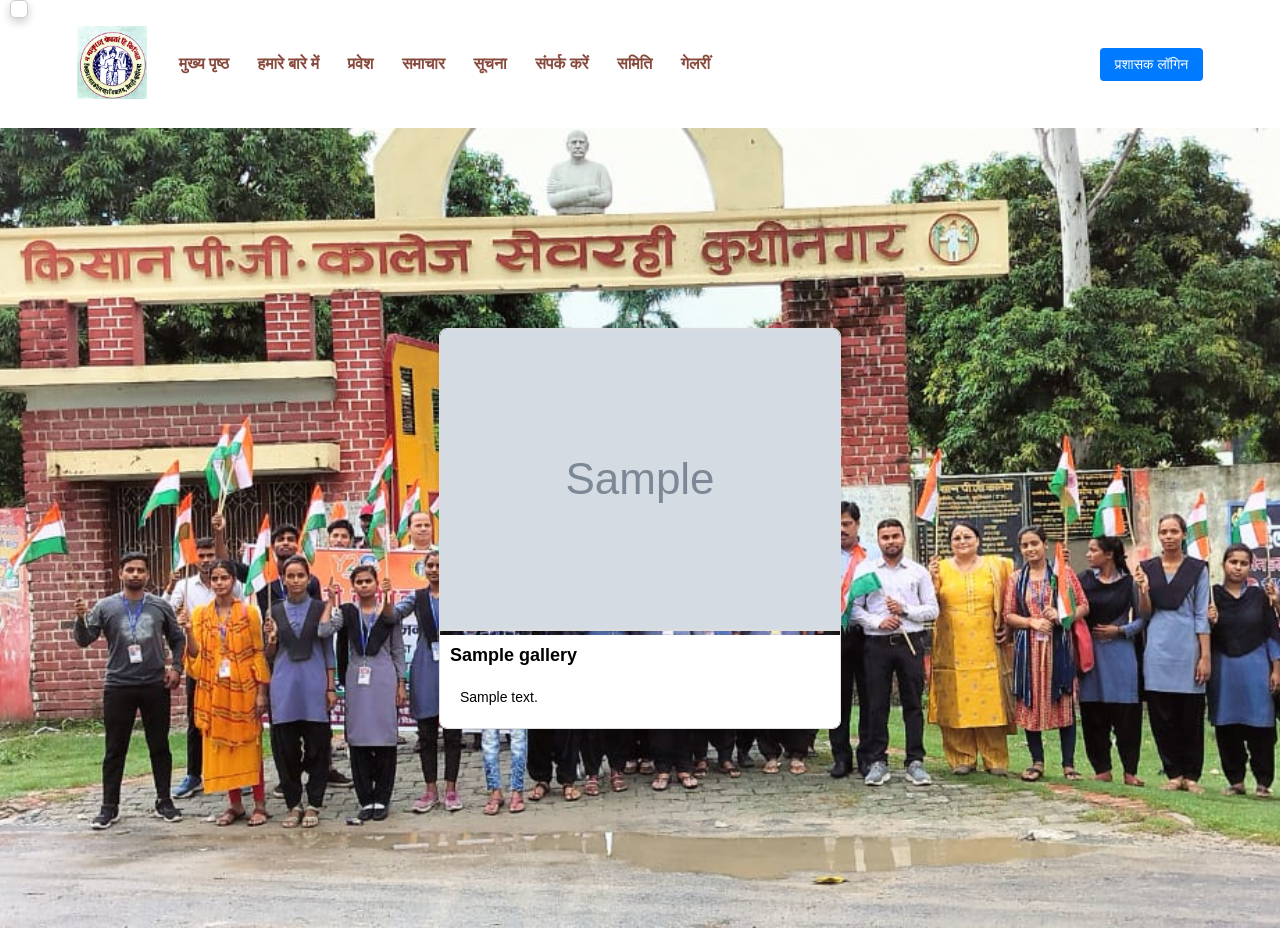
After one commit to Shashi-Chaurasia/kisan_pg_college, a Flask app: page /gallery in a window 1280 px wide. The commit adds this page. Run offline with Flask 3, Linux system fonts and the light colour scheme; tables that the repository leaves empty hold one stand-in row (values such as "Sample post"); grey boxes marked "Sample" are stand-in pictures.

Commit message:
gallery added

```diff
--- a/app.py
+++ b/app.py
@@ -2,8 +2,11 @@ from flask import Flask
 from models import db
 from routes import main_routes
 from routes.admin import admin_routes, faculty_routes, course_routes, facilities_routes, count_routes, campus_routes, \
-    notification_routes, news_routes
+    notification_routes, news_routes, gallery_routes
 from flask_migrate import Migrate
+
+from routes.admin.gallery_routes import gallery_routes_bp
+
 
 def create_app():
     app = Flask(__name__)
@@ -25,6 +28,7 @@ def create_app():
     campus_routes.register_routes(app)
     notification_routes.register_routes(app)
     news_routes.register_routes(app)
+    gallery_routes.register_routes(app)
 
     # Initialize the database if running for the first time
     with app.app_context():
--- a/models.py
+++ b/models.py
@@ -45,3 +45,9 @@ class Campus(db.Model):
     id = db.Column(db.Integer, primary_key=True)
     title = db.Column(db.String(255), nullable=False)
     photo = db.Column(db.String(200), nullable=True)
+
+class Galleries(db.Model):
+    id = db.Column(db.Integer, primary_key=True)
+    title = db.Column(db.String(255), nullable=False)
+    description = db.Column(db.String(255), nullable=False)
+    photo = db.Column(db.String(200), nullable=False)
--- a/routes/admin/count_routes.py
+++ b/routes/admin/count_routes.py
@@ -1,5 +1,5 @@
 from flask import render_template, Blueprint
-from models import Facilities, Courses, Faculty, Campus, Notification,News
+from models import Facilities, Courses, Faculty, Campus, Notification, News, Galleries
 
 count_routes_bp = Blueprint('count_routes', __name__, url_prefix='/admin')
 
@@ -15,6 +15,7 @@ def count_all_for_dashboard():
     campus_count = Campus.query.count()
     notification_count = Notification.query.count()
     news_count = News.query.count()
+    gallery_count = Galleries.query.count()
     return render_template("admin/dashboard.html",course_count=course_count, faculty_count=faculty_count,
                            facilities_count=facilities_count, campus_count=campus_count,
-                           notification_count=notification_count,news_count=news_count)
+                           notification_count=notification_count,news_count=news_count, galleries_count=gallery_count)
--- /dev/null
+++ b/routes/admin/gallery_routes.py
@@ -0,0 +1,74 @@
+import os
+from flask import render_template, request, redirect, url_for, session, flash, Blueprint
+from models import db ,Galleries
+from werkzeug.utils import secure_filename
+
+gallery_routes_bp = Blueprint("gallery_routes", __name__, url_prefix="/admin")
+
+def register_routes(app):
+    app.register_blueprint(gallery_routes_bp);
+
+UPLOAD_FOLDER = "static/uploads/gallery"
+os.makedirs(UPLOAD_FOLDER, exist_ok=True)
+
+@gallery_routes_bp.route("/manage/gallery", methods=["GET", "POST"])
+def manage_gallery():
+    """Route to manage faculty - List and Add new faculty."""
+    if not session.get("admin_logged_in"):
+        return redirect(url_for("admin_routes.admin_login"))
+    gallery = Galleries.query.all()
+    return render_template("admin/gallery/manage_gallery.html", gallery=gallery)
+
+@gallery_routes_bp.route("/manage/gallery/edit/<int:id>", methods=["GET", "POST"])
+@gallery_routes_bp.route("/manage/gallery/add", methods=["GET", "POST"], defaults={"id": None})
+def add_or_edit_gallery(id):
+    """Route to add or edit faculty details."""
+    if not session.get("admin_logged_in"):
+        return redirect(url_for("admin_routes.admin_login"))
+
+    gallery = Galleries.query.get(id) if id else None
+    if request.method == "POST":
+        title = request.form["title"]
+        description = request.form.get("description", "")
+        photo = request.files.get("photo")
+        if gallery:
+            gallery.title = title
+            gallery.description = description
+            if photo:
+                filename = secure_filename(photo.filename)
+                photo_path = os.path.join(UPLOAD_FOLDER, filename)
+                photo.save(photo_path)
+                gallery.photo = os.path.join("uploads/gallery", filename)
+        else:
+            filename = secure_filename(photo.filename) if photo else None
+            relative_photo_path = (
+                os.path.join("uploads/gallery", filename) if filename else None
+            )
+            if photo:
+                photo_path = os.path.join(UPLOAD_FOLDER, filename)
+                photo.save(photo_path)
+            gallery = Galleries(title=title,  description=description, photo=relative_photo_path)
+            db.session.add(gallery)
+
+        db.session.commit()
+        flash(f"Gallery {'updated' if id else 'added'} successfully!", "success")
+        return redirect(url_for("gallery_routes.manage_gallery"))
+
+    return render_template("admin/gallery/edit_gallery.html", gallery=gallery)
+
+@gallery_routes_bp.route("/manage/gallery/delete/<int:id>", methods=["POST"])
+def delete_gallery(id):
+    """Route to delete faculty."""
+    if not session.get("admin_logged_in"):
+        return redirect(url_for("admin_routes.admin_login"))
+
+    gallery = Galleries.query.get_or_404(id)
+    try:
+        db.session.delete(gallery)
+        db.session.commit()
+        flash("Faculty deleted successfully!", "success")
+    except Exception as e:
+        db.session.rollback()
+        flash(f"Error deleting faculty: {str(e)}", "error")
+
+    return redirect(url_for("gallery_routes.manage_gallery"))
--- a/routes/main_routes.py
+++ b/routes/main_routes.py
@@ -2,7 +2,7 @@ from datetime import datetime, timedelta
 import pytz
 
 from flask import render_template, Blueprint, send_from_directory
-from models import Faculty, Courses, Facilities, Campus, News, Notification
+from models import Faculty, Courses, Facilities, Campus, News, Notification, Galleries
 
 main_routes_bp = Blueprint('main_routes', __name__)
 
@@ -70,3 +70,8 @@ def sitemap():
 @main_routes_bp.route('/robots.txt')
 def robots():
     return send_from_directory(directory='static', path='robots.txt', mimetype='text/plain')
+
+@main_routes_bp.route('/gallery')
+def gallery():
+    gallery_items = Galleries.query.all()
+    return render_template('gallery.html', title="gallery", gallery=gallery_items)
--- /dev/null
+++ b/static/css/gallery.css
@@ -0,0 +1,44 @@
+.gallery-container {
+    display: grid;
+    grid-template-columns: repeat(auto-fill, minmax(300px, 1fr));
+    gap: 20px;
+}
+
+.gallery-item {
+    border: 1px solid #ddd;
+    border-radius: 8px;
+    overflow: hidden;
+    box-shadow: 0 2px 5px rgba(0, 0, 0, 0.1);
+    transition: transform 0.3s;
+}
+
+.gallery-item:hover {
+    transform: scale(1.05);
+}
+
+.gallery-image img {
+    width: 100%;
+    height: auto;
+    border-bottom: 2px solid #ddd;
+}
+
+.gallery-content {
+    padding: 10px;
+    background-color: #fff;  /* White background for the text area */
+    color: #000;  /* Black text */
+}
+
+.gallery-content h2 {
+    font-size: 18px;
+    margin-bottom: 10px;
+    color: #000;  /* Ensures the title is black */
+}
+
+.gallery-content p {
+    font-size: 14px;
+    color: #000;  /* Ensures the description text is black */
+}
+
+.gallery-content p:last-child {
+    margin-bottom: 0;
+}
--- a/static/css/main_style.css
+++ b/static/css/main_style.css
@@ -118,6 +118,8 @@ nav img {
 }
 
 .nav-links a {
+    font-weight: bold;
+    font-family: 'Georgia', serif;
     color: #88493d; /* Default link color */
     text-decoration: none;
     font-size: 16px;
--- a/static/js/notification.js
+++ b/static/js/notification.js
@@ -25,6 +25,6 @@ document.addEventListener("DOMContentLoaded", function () {
 
     // Test: Add a new notification after 5 seconds
     setTimeout(() => {
-        addNewNotification("Urgent: System maintenance scheduled tonight!", 999);
+        // addNewNotification("Urgent: System maintenance scheduled tonight!", 999);
     }, 5000);
 });
--- a/templates/admin/base.html
+++ b/templates/admin/base.html
@@ -21,6 +21,7 @@
                 <li><a href="{{ url_for('facilities_routes.manage_facilities') }}">Manage Facilities</a></li>
                 <li><a href="{{ url_for('campus_routes.manage_campus') }}">Manage Campus</a></li>
                 <li><a href="{{ url_for('news_routes.manage_news') }}">Manage News</a></li>
+                <li><a href="{{ url_for('gallery_routes.manage_gallery') }}">Manage Gallery</a></li>
 {#                <li><a href="{{ url_for('facilities_routes.manage_facilities') }}">Manage Facilities</a></li>#}
 {#                <li><a href="{{ url_for('manage_news') }}">Manage News</a></li>#}
                 <li><a href="{{ url_for('admin_routes.admin_logout') }}">Logout</a></li>
--- a/templates/admin/dashboard.html
+++ b/templates/admin/dashboard.html
@@ -33,5 +33,10 @@
         <p>{{ news_count }}</p>
         <a href="{{ url_for('news_routes.manage_news') }}" class="widget-link">Manage News</a>
     </div>
+    <div class="widget" onclick="window.location.href='{{ url_for('gallery_routes.manage_gallery') }}'">
+        <h3>Total Galleries</h3>
+        <p>{{ galleries_count }}</p>
+        <a href="{{ url_for('gallery_routes.manage_gallery') }}" class="widget-link">Manage Gallery</a>
+    </div>
 </section>
 {% endblock %}
--- a/templates/base.html
+++ b/templates/base.html
@@ -88,6 +88,7 @@
     <link rel="stylesheet" href="{{ url_for('static', filename='css/footer.css') }}">
     <link rel="stylesheet" href="{{ url_for('static', filename='css/news.css') }}">
     <link rel="stylesheet" href="{{ url_for('static', filename='css/news_detail.css') }}">
+    <link rel="stylesheet" href="{{ url_for('static', filename='css/gallery.css') }}">
 </head>
 <body>
     <!-- Google Translate Widget -->
@@ -107,6 +108,8 @@
                     <li><a href="{{ url_for('main_routes.news') }}">समाचार</a></li>
                     <li><a href="{{ url_for('main_routes.notification') }}">सूचना</a></li>
                     <li><a href="{{ url_for('main_routes.contact') }}">संपर्क करें</a></li>
+                    <li><a href="{{ url_for('main_routes.contact') }}">समिति</a></li>
+                    <li><a href="{{ url_for('main_routes.gallery') }}">गेलरीं</a></li>
                 </ul>
             </div>
             <a href="{{ url_for('admin_routes.admin_login') }}" class="btn admin-btn">प्रशासक लॉगिन</a>
--- /dev/null
+++ b/templates/gallery.html
@@ -0,0 +1,20 @@
+{% extends "base.html" %}
+{% block content %}
+    <section class="header">
+        <section class="gallery-section">
+            <div class="gallery-container">
+                {% for image_item in gallery %}
+                <div class="gallery-item">
+                    <div class="gallery-image">
+                        <img src="{{ url_for('static', filename=image_item.photo) }}" alt="Gallery Image">
+                    </div>
+                    <div class="gallery-content">
+                        <h2>{{ image_item.title }}</h2>
+                        <p>{{ image_item.description }}</p>
+                    </div>
+                </div>
+                {% endfor %}
+            </div>
+        </section>
+    </section>
+{% endblock %}
```
Also changed, not shown: templates/admin/gallery/edit_gallery.html (added, +34 -0 lines), templates/admin/gallery/manage_gallery.html (added, +41 -0 lines), templates/home.html (+15 -11 lines), static/uploads/gallery/Sachin_Tendulkar_at_MRF_Promotion_Event.jpg (added).
